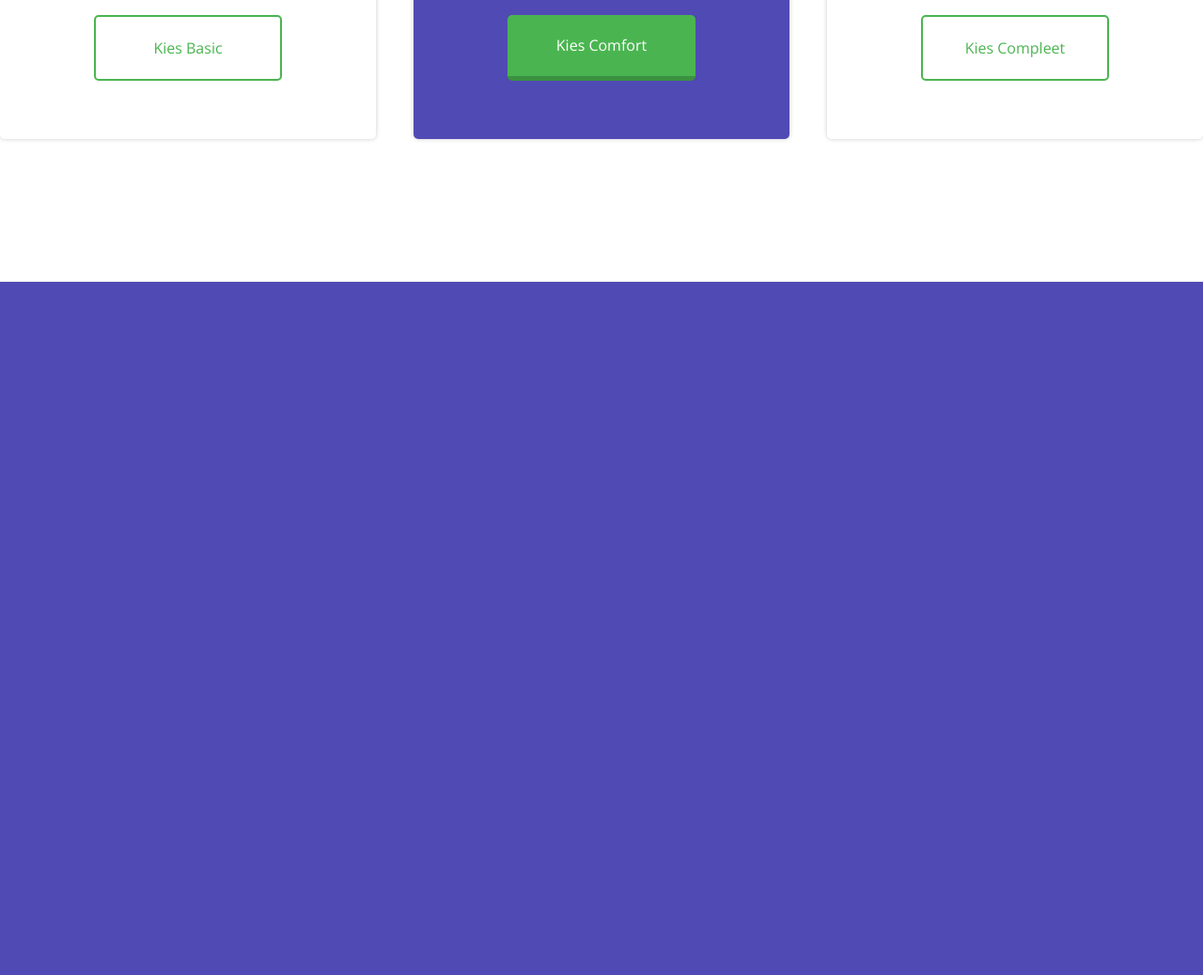
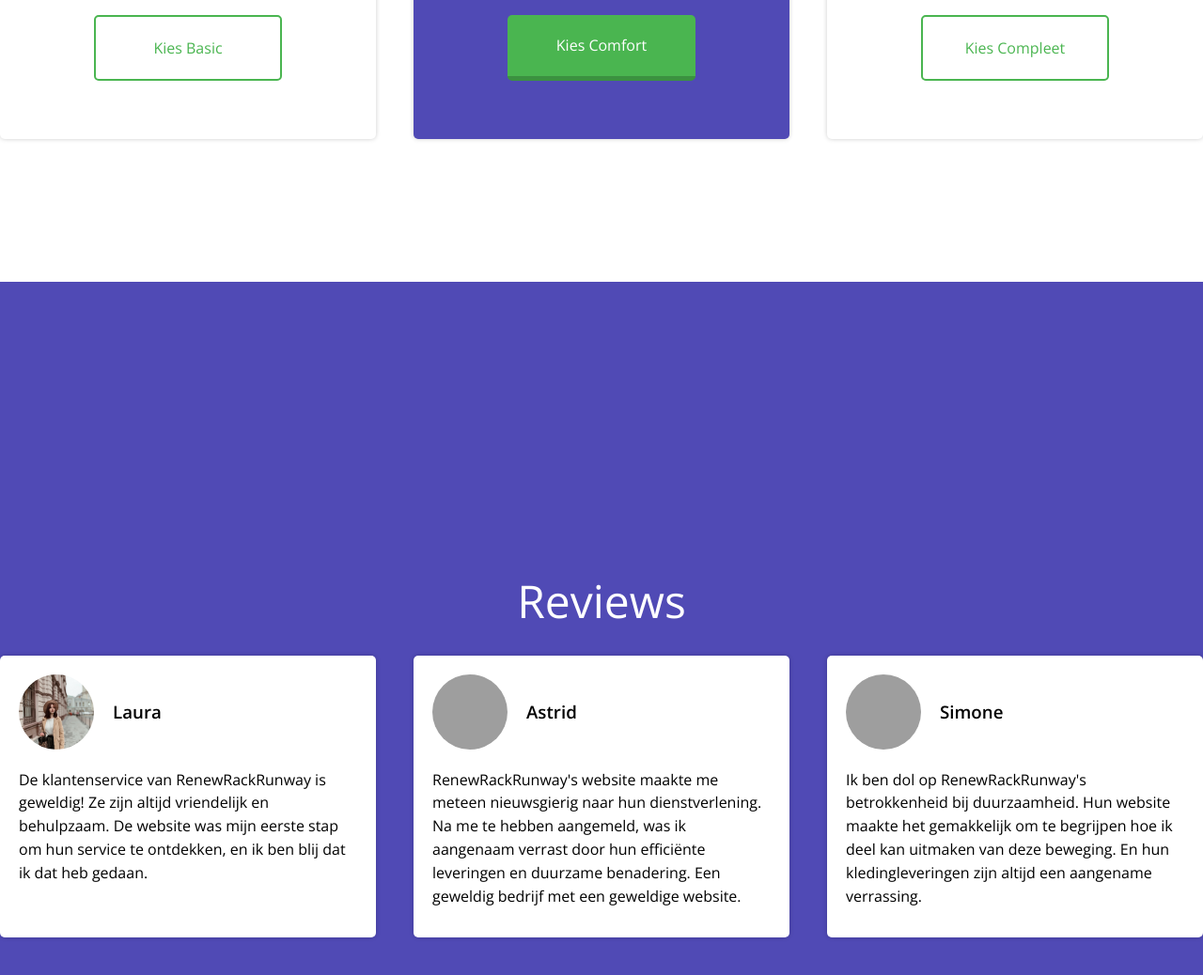
Before and after one commit to Jeroen-TheCodingFactory/rrr, a plain HTML site: page index.html in a window 1280 px wide. Shown: the part 3394-4432 px from the top of the page at 94% size. Before the commit the page ends 3694 px from the top, so only its background shows below. Drawn offline with nearby package versions, Linux system fonts and the light colour scheme; grey boxes are pictures that could not be loaded.

Commit message:
made reviews with code from abbonementen

```diff
--- a/index.html
+++ b/index.html
@@ -134,7 +134,39 @@
                     <button class="cta secondary">Kies Compleet</button>
                 </div>
             </li>
-
+        </ul>
+    </section>
+    <section class="review-sectie">
+        <h2 class="heading2">Reviews</h2>
+        <ul class="reviews">
+            <li class="review">
+                <div class="wrapper">
+                    <img class="customer" src="./img/pexels-andriana-svyryd-3317434.jpg" alt="" class="customer">
+                    <h3 class="name">Laura</h3>
+                </div>
+                <p>De klantenservice van RenewRackRunway is geweldig! Ze zijn altijd
+                    vriendelijk en behulpzaam. De website was mijn eerste stap om hun service te
+                    ontdekken, en ik ben blij dat ik dat heb gedaan.</p>
+            </li>
+            <li class="review">
+                <div class="wrapper">
+                    <img class="customer" src="./img/pexels-maksim-goncharenok-4352249.jpg" alt="Mooi blond model met zonnebril op">
+                    <h3 class="name">Astrid</h3>
+                </div>
+                <p>RenewRackRunway's website maakte me meteen nieuwsgierig naar hun
+                    dienstverlening. Na me te hebben aangemeld, was ik aangenaam verrast door hun
+                    efficiënte leveringen en duurzame benadering. Een geweldig bedrijf met een
+                    geweldige website.</p>
+            </li>
+            <li class="review">
+                <div class="wrapper">
+                    <img class="customer" src="./img/pexels-godisable-jacob-1374910.jpg" alt="Mooi blond model met zonnebril op">
+                    <h3 class="name">Simone</h3>
+                </div>
+                <p>Ik ben dol op RenewRackRunway's betrokkenheid bij duurzaamheid. Hun
+                    website maakte het gemakkelijk om te begrijpen hoe ik deel kan uitmaken van deze
+                    beweging. En hun kledingleveringen zijn altijd een aangename verrassing.</p>
+            </li>
         </ul>
     </section>
 </body>
--- /dev/null
+++ b/scss/reviews.scss
@@ -0,0 +1,49 @@
+.review-sectie{
+    min-height:1000px;
+    display:flex;
+    flex-direction: column;
+    align-items: center;
+    justify-content:center;
+    gap:20px;
+    padding-top:20px;
+    padding-bottom:20px;
+}
+
+.reviews{
+    display:flex;
+    list-style: none;
+    justify-content: center;
+    gap:40px;
+}
+
+.review{
+    height: 300px;
+    width:400px;
+    color: black;
+    box-shadow: 0 0px 5px 0 rgba(0,0,0,0.2);
+    border-radius:5px;
+    padding:20px;
+    background:white;
+    display:flex;
+    flex-direction: column;
+    gap:20px;
+}
+
+.review .wrapper{
+    display:flex;
+    align-items: center;
+    gap:20px
+
+}
+.customer{
+    width:80px;
+    height:80px;
+    object-fit: cover;
+    border-radius:50%;
+}
+
+@media screen and (max-width:1200px) {
+    .reviews{
+        flex-direction: column;
+    }
+}
--- a/scss/style.scss
+++ b/scss/style.scss
@@ -3,3 +3,4 @@
 @use "./waarom-wij-over-ons.scss";
 @use "./onze-stappen.scss";
 @use "./abbonementen.scss";
+@use "./reviews.scss";
```
Also changed, not shown: css/style.css, 1 other file.
